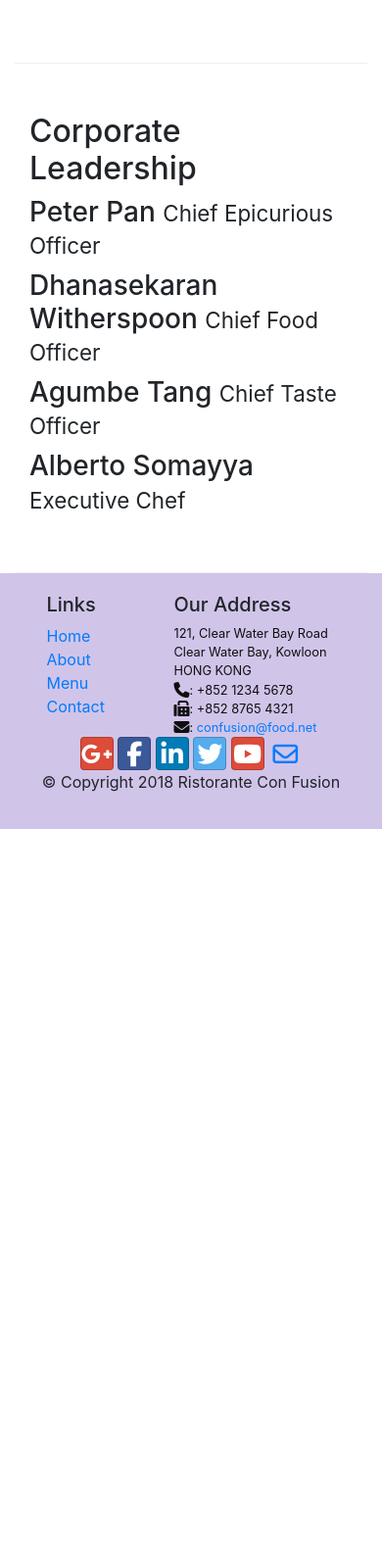
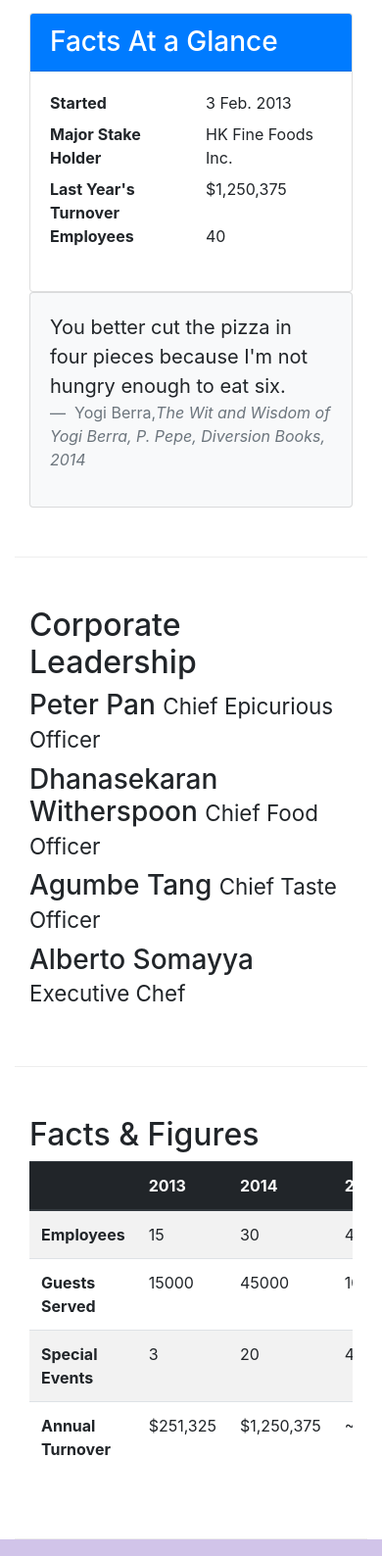
Before and after one commit to EmaanAhmeed/bootstrap-test, a website: page aboutus.html in a window 390 px wide. Shown: the part 1037-2625 px from the top of the page at 98% size. Before the commit the page ends 1883 px from the top, so only its background shows below. Drawn offline with nearby package versions, Linux system fonts and the light colour scheme.

Commit message:
Tables and Cards

```diff
--- a/aboutus.html
+++ b/aboutus.html
@@ -64,7 +64,32 @@
                 <p>Started in 2010, Ristorante con Fusion quickly established itself as a culinary icon par excellence in Hong Kong. With its unique brand of world fusion cuisine that can be found nowhere else, it enjoys patronage from the A-list clientele in Hong Kong.  Featuring four of the best three-star Michelin chefs in the world, you never know what will arrive on your plate the next time you visit us.</p>
                 <p>The restaurant traces its humble beginnings to <em>The Frying Pan</em>, a successful chain started by our CEO, Mr. Peter Pan, that featured for the first time the world's best cuisines in a pan.</p>
             </div>
-            <div  class="col-12 col-sm">
+            <div  class="col-12 col-sm-6">
+                <div class="card">
+                    <h3 class="card-header bg-primary text-white">Facts At a Glance</h3>
+                    <div class="card-body">
+                        <dl class="row">
+                            <dt class="col-6">Started</dt>
+                            <dd class="col-6">3 Feb. 2013</dd>
+                            <dt class="col-6">Major Stake Holder</dt>
+                            <dd class="col-6">HK Fine Foods Inc.</dd>
+                            <dt class="col-6">Last Year's Turnover</dt>
+                            <dd class="col-6">$1,250,375</dd>
+                            <dt class="col-6">Employees</dt>
+                            <dd class="col-6">40</dd>
+                        </dl>
+                    </div>
+                </div>
+            </div>
+            <div class="col-12">
+                <div class="card card-body bg-light">
+                    <blockquote class="blockquote">
+                        <p class="mb-0">You better cut the pizza in four pieces because I'm not hungry enough to eat six.</p>
+                        <footer class="blockquote-footer">
+                        Yogi Berra,<cite title="Source Title">The Wit and Wisdom of Yogi Berra, P. Pepe, Diversion Books, 2014</cite>
+                        </footer>
+                    </blockquote>
+                </div>
             </div>
         </div>
 
@@ -82,6 +107,52 @@
                 <p class="d-none d-sm-block">Award winning three-star Michelin chef with wide International experience having worked closely with whos-who in the culinary world, he specializes in creating mouthwatering Indo-Italian fusion experiences. He says, <em>Put together the cuisines from the two craziest cultures, and you get a winning hit! Amma Mia!</em></p>
             </div>
        </div>
+       <div class="row row-content">
+        <div class="col-12 col-sm-9">
+            <h2>Facts &amp; Figures</h2>
+            <div class="table-responsive">
+                <table class="table table-striped">
+                    <thead class="thead-dark">
+                        <tr>
+                            <th>&nbsp;</th>
+                            <th>2013</th>
+                            <th>2014</th>
+                            <th>2015</th>
+                        </tr>
+                    </thead>
+                    <tbody>
+                        <tr>
+                            <th>Employees</th>
+                            <td>15</td>
+                            <td>30</td>
+                            <td>40</td>
+                        </tr>
+                        <tr>
+                            <th>Guests Served</th>
+                            <td>15000</td>
+                            <td>45000</td>
+                            <td>100,000</td>
+                        </tr>
+                        <tr>
+                            <th>Special Events</th>
+                            <td>3</td>
+                            <td>20</td>
+                            <td>45</td>
+                        </tr>
+                        <tr>
+                            <th>Annual Turnover</th>
+                            <td>$251,325</td>
+                            <td>$1,250,375</td>
+                            <td>~$3,000,000</td>
+                        </tr>
+                    </tbody>
+                </table>
+            </div>
+        </div>
+         <div class="col-12 col-sm-3">
+
+        </div>
+   </div>
 
     </div>
 
```
